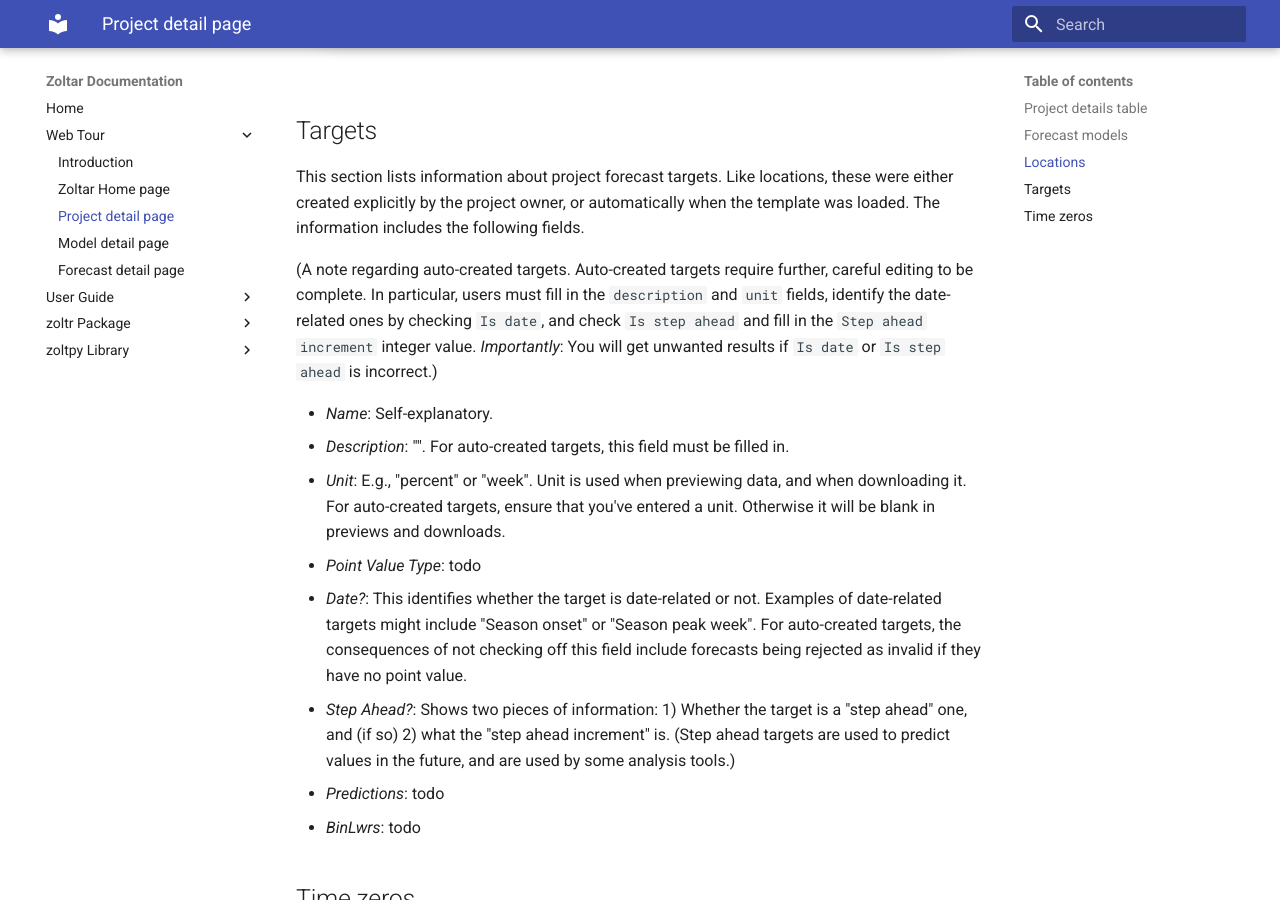
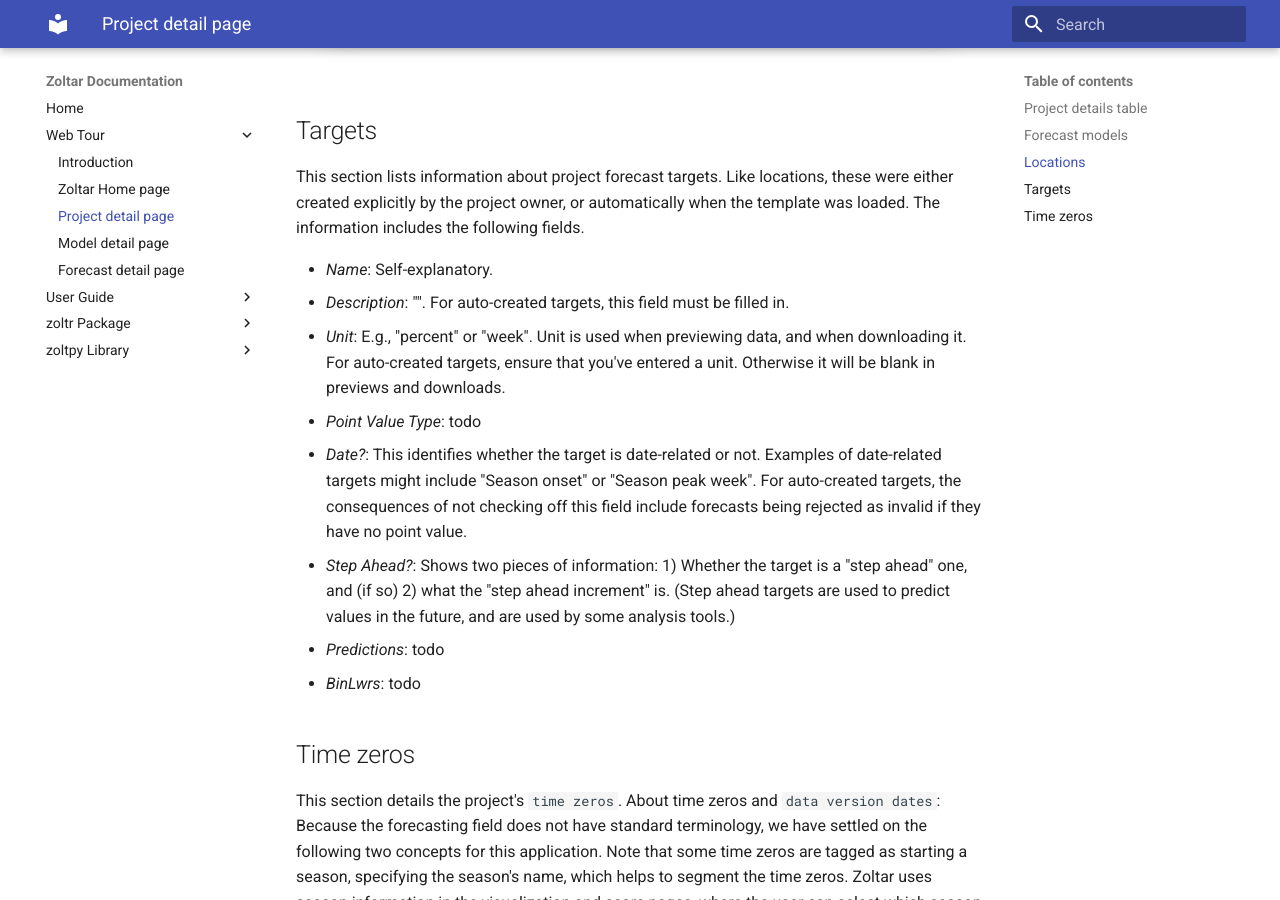
Before and after one commit to reichlab/docs.zoltardata, an MkDocs documentation site: the page built from docs/ProjectDetailPage.md, in a window 1280 px wide and 900 px high, scrolled down 3109 px. Built offline with MkDocs 1.6.1 and Material for MkDocs 9.7.7, drawn with Linux system fonts in a browser that asks for light colours.

Commit message:
removed references to auto-created targets

```diff
--- a/docs/ProjectDetailPage.md
+++ b/docs/ProjectDetailPage.md
@@ -71,11 +71,6 @@ are described next:
 This section lists information about project forecast targets. Like locations, these were either created explicitly by
 the project owner, or automatically when the template was loaded. The information includes the following fields.
 
-(A note regarding auto-created targets. Auto-created targets require further, careful editing to be complete. In
-particular, users must fill in the `description` and `unit` fields, identify the date-related ones by checking `Is
-date`, and check `Is step ahead` and fill in the `Step ahead increment` integer value. _Importantly_: You will get
-unwanted results if `Is date` or `Is step ahead` is incorrect.)
-
 - *Name*: Self-explanatory.
 - *Description*: "". For auto-created targets, this field must be filled in.
 - *Unit*: E.g., "percent" or "week". Unit is used when previewing data, and when downloading it. For auto-created
```
Also changed, not shown: docs/Targets.md (+0 -7 lines).
